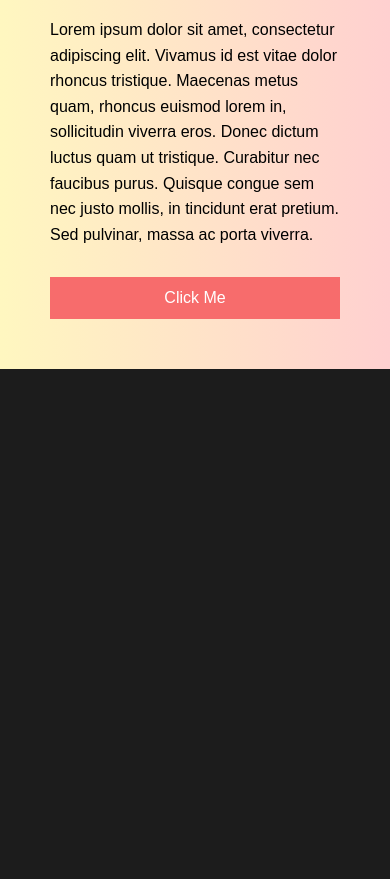
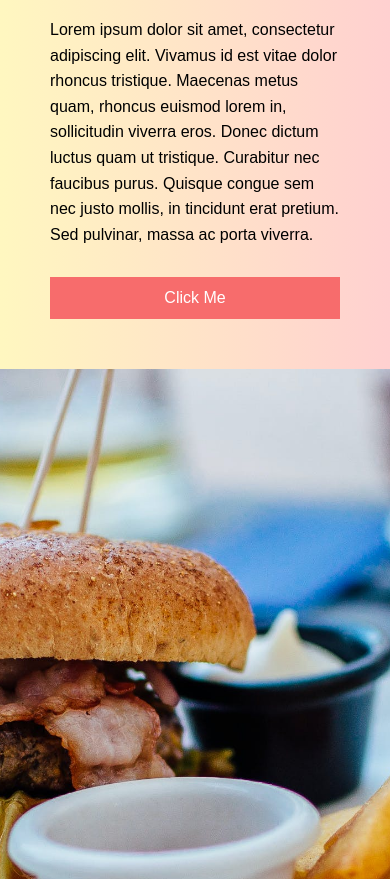
Before and after one commit to Neelesh-BU/Simplotel-Design, a plain HTML site: page index.html in a window 390 px wide. Shown: the part 221-1100 px from the top of the page. Before the commit the page ends 902 px from the top, so only its background shows below. Drawn offline with Linux system fonts and the light colour scheme.

Commit message:
Completed Responsive Styling

```diff
--- a/styles.css
+++ b/styles.css
@@ -95,6 +95,10 @@ body {
     width: 100%;
   }
 
+  .hero-right {
+    height: 100vh;
+  }
+
   .navbar .nav-links {
     display: none;
   }
```
